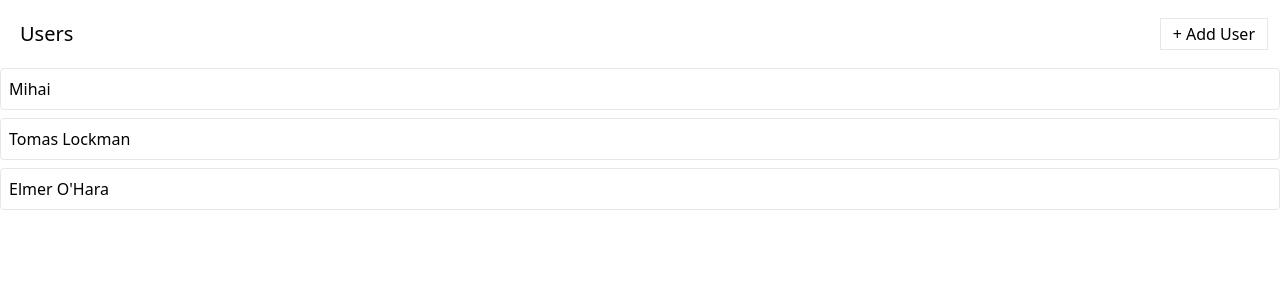
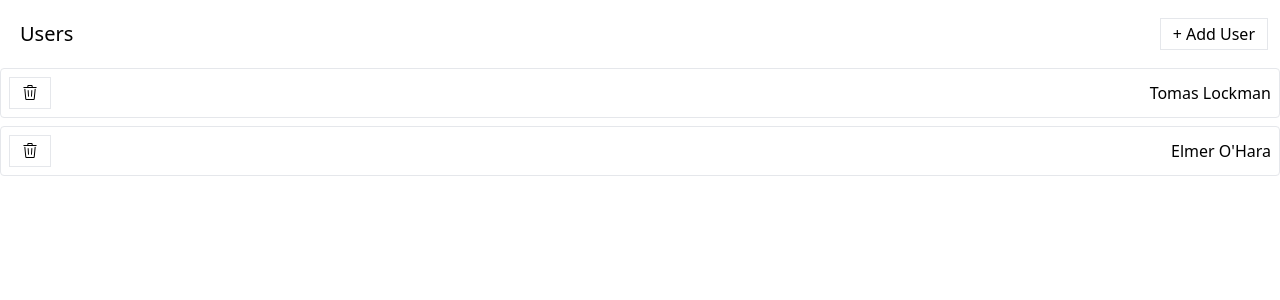
Before and after one commit to andbudha/media_app_async_thunks, a React (Vite) app: page / in a window 1280 px wide. Shown: the top 300 px of the page. Built offline with nearby package versions, Linux system fonts and the light colour scheme; data requests are answered from the project's data file.

Commit message:
user deleting functionality added

```diff
--- a/db.json
+++ b/db.json
@@ -1,9 +1,5 @@
 {
   "users": [
-    {
-      "id": 1,
-      "name": "Mihai"
-    },
     {
       "name": "Tomas Lockman",
       "id": 2
--- a/src/components/UsersListItem.jsx
+++ b/src/components/UsersListItem.jsx
@@ -1,7 +1,21 @@
+import { GoTrash } from 'react-icons/go';
+import Button from './Button';
+import { useThunk } from '../hooks/use-thunk';
+import { deleteUser } from '../store';
+
 export const UsersListItem = ({ user }) => {
+  const [doDeleteUser, isLoading, error] = useThunk(deleteUser);
+
+  const handleClick = () => {
+    doDeleteUser(user);
+  };
   return (
     <div className="mb-2 border rounded">
       <div className="flex p-2 justify-between items-center cursor-pointer">
+        {error && <div>Error deleting user!</div>}
+        <Button loading={isLoading} onClick={handleClick}>
+          <GoTrash />
+        </Button>
         {user.name}
       </div>
     </div>
--- a/src/store/slices/usersSlice.jsx
+++ b/src/store/slices/usersSlice.jsx
@@ -39,6 +39,7 @@ const usersSlice = createSlice({
     builder.addCase(deleteUser.fulfilled, (state, action) => {
       state.isLoading = false;
       //fix me
+      console.log(action);
     });
     builder.addCase(deleteUser.rejected, (state, action) => {
       state.isLoading = false;
```
